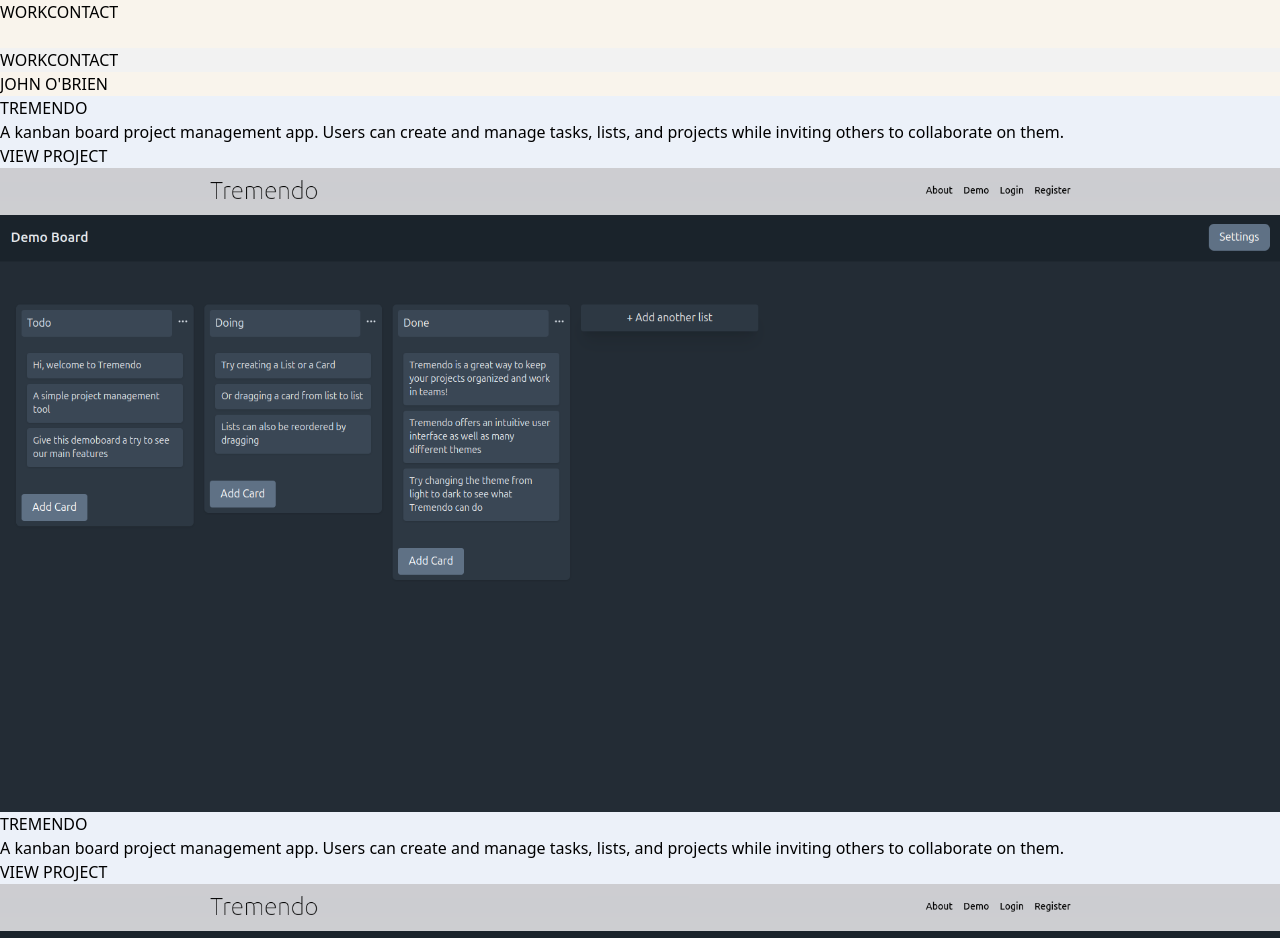
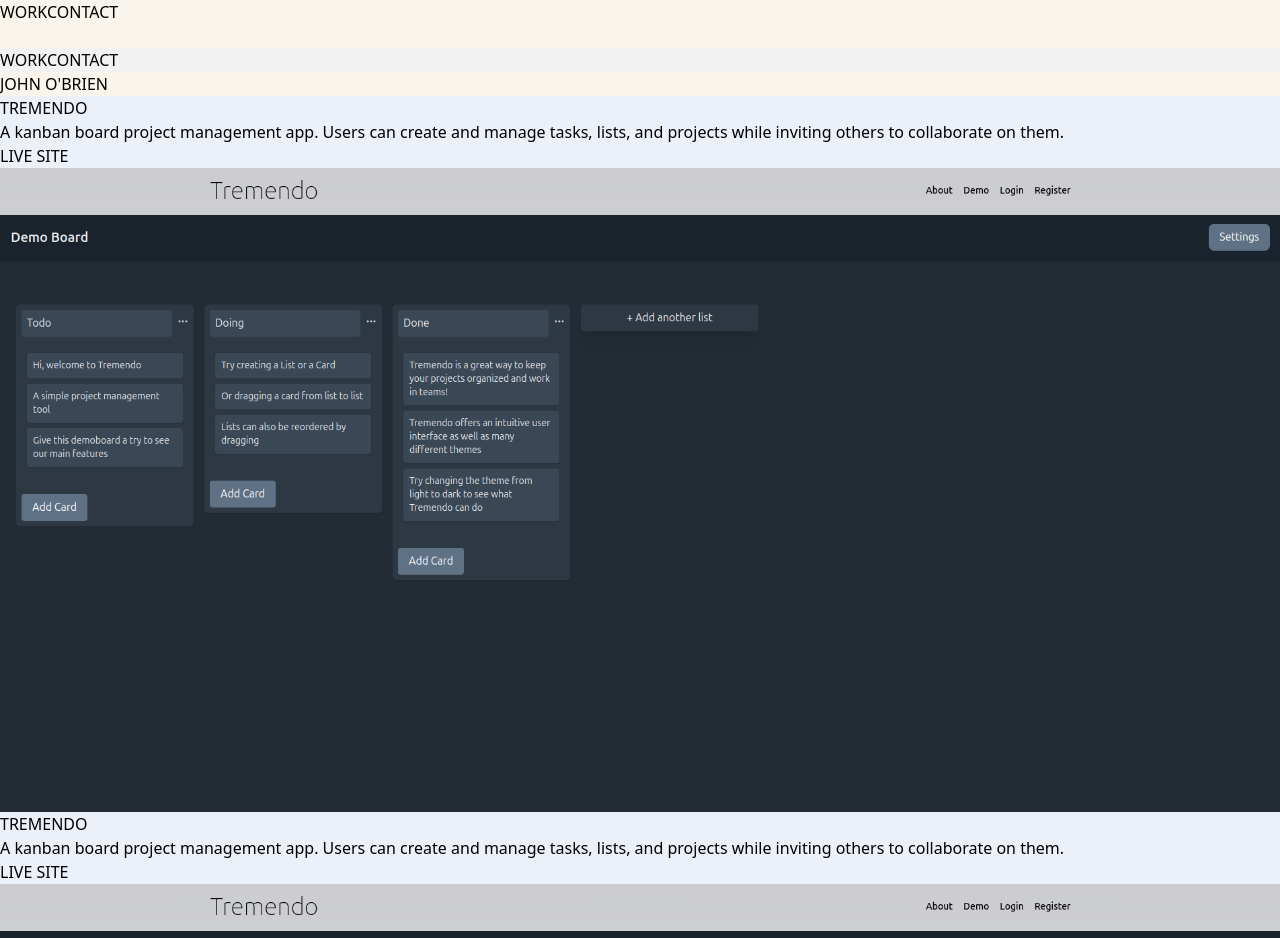
Before and after one commit to johnobriendev/devPortfolio, a React (Vite) app: page / in a window 1280 px wide. Shown: the top 938 px of the page. Built offline with nearby package versions, Linux system fonts and the light colour scheme.

Commit message:
change project to live site

```diff
--- a/src/components/Portfolio.jsx
+++ b/src/components/Portfolio.jsx
@@ -238,7 +238,7 @@ const Portfolio = () => {
                   whileHover={{ x: 5 }}
                   transition={{ duration: 0.2 }}
                 >
-                  VIEW PROJECT
+                  LIVE SITE
                 </motion.a>
               </motion.div>
 
@@ -278,7 +278,7 @@ const Portfolio = () => {
                       whileHover={{ x: 5 }}
                       transition={{ duration: 0.2 }}
                     >
-                      VIEW PROJECT
+                      LIVE SITE
                     </motion.a>
                   </motion.div>
 
@@ -326,7 +326,7 @@ const Portfolio = () => {
                       whileHover={{ x: 5 }}
                       transition={{ duration: 0.2 }}
                     >
-                      VIEW PROJECT
+                      LIVE SITE
                     </motion.a>
                   </motion.div>
                 </>
```
